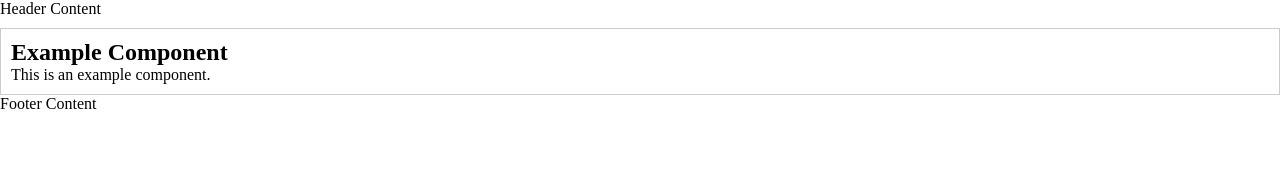
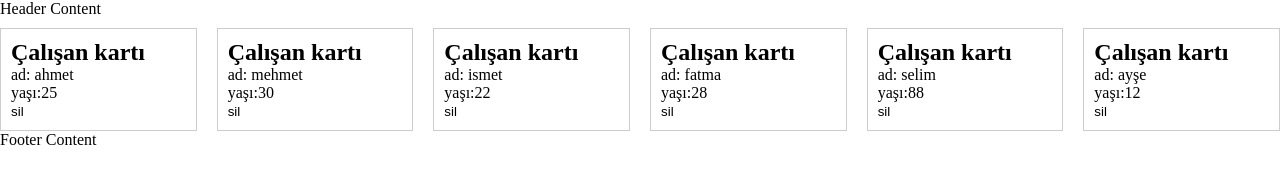
Before and after one commit to dev-can-yildirim/consultancy, a website built with Vite: page index.html in a window 1280 px wide. Built offline with nearby package versions, Linux system fonts and the light colour scheme.

Commit message:
example component oluşturuldu

```diff
--- a/src/components/Example.js
+++ b/src/components/Example.js
@@ -1,11 +1,40 @@
 const Example = () => {
-    const exampleDiv = document.createElement("div");
-    exampleDiv.innerHTML = `
-      <div style="border: 1px solid #ccc; padding: 10px; margin-top: 10px;">
-        <h2>Example Component</h2>
-        <p>This is an example component.</p>
-      </div>
+  // elimde bir data var bunlardan her biri için bir kart oluşturup tüm kartları arayüzde göstermek istiyorum
+  const data = [
+    { name: "ahmet", age: 25 },
+    { name: "mehmet", age: 30 },
+    { name: "ismet", age: 22 },
+    { name: "fatma", age: 28 },
+    { name: "selim", age: 88 },
+    { name: "ayşe", age: 12 },
+  ];
+//  Bir container oluşturuyorum tüm kartları oraya ekleyeceğim
+  const container = document.createElement("div");
+  // container'a class ekliyorum.
+  container.classList.add("container");
+//  Elimdeki her bir data için bir kart oluşturuyorum.
+
+  data.forEach((item) => {
+    const card = document.createElement("div");
+    card.classList.add("card");
+
+
+    card.innerHTML = `
+    <h2>Çalışan kartı</h2>
+      <p>ad: ${item.name}</p>
+      <p>yaşı:${item.age}</p>
+      <button>sil</button>
     `;
-    return exampleDiv;
-}
+
+    // cartın içinden butonu buluyorum.
+    const button = card.querySelector("button");
+    // Silme butonuna tıklayınca div’i kaldır.
+    button.addEventListener("click", () => card.remove());
+    // cartı container’a ekliyorum.
+    container.appendChild(card);
+  });
+
+  return container;
+};
+
 export default Example;
--- a/src/style.css
+++ b/src/style.css
@@ -1 +1,18 @@
 @import "./styles/index.css";
+
+/* example start*/
+.container{
+    width: 100%;
+    display: flex;
+    flex-direction: row;
+    gap: 20px;
+    align-items: center;
+}
+.card {
+    max-width: 200px;
+    width: 100%;
+    border: 1px solid #ccc;
+    padding: 10px;
+    margin-top: 10px;
+}
+/* example end*/
```
